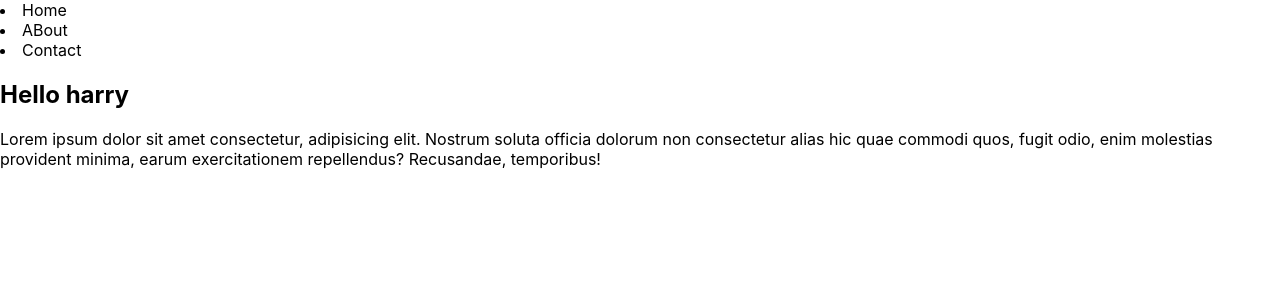
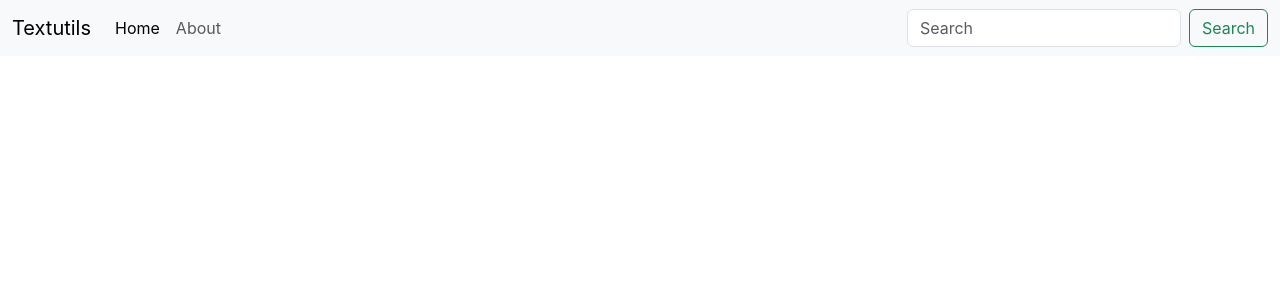
Before and after one commit to Lakshyack/ReactJS, a React (Create React App) app in the folder textutils/: page / in a window 1280 px wide. Shown: the top 300 px of the page. Built offline with nearby package versions, Linux system fonts and the light colour scheme.

Commit message:
Concept of import and export in js

```diff
--- a/textutils/public/index.html
+++ b/textutils/public/index.html
@@ -25,6 +25,7 @@
       Learn how to configure a non-root public URL by running `npm run build`.
     -->
     <title>React App</title>
+    <link href="https://cdn.jsdelivr.net/npm/bootstrap@5.3.3/dist/css/bootstrap.min.css" rel="stylesheet" integrity="sha384-QWTKZyjpPEjISv5WaRU9OFeRpok6YctnYmDr5pNlyT2bRjXh0JMhjY6hW+ALEwIH" crossorigin="anonymous">
   </head>
   <body>
     <noscript>You need to enable JavaScript to run this app.</noscript>
@@ -39,5 +40,6 @@
       To begin the development, run `npm start` or `yarn start`.
       To create a production bundle, use `npm run build` or `yarn build`.
     -->
+    <script src="https://cdn.jsdelivr.net/npm/bootstrap@5.3.3/dist/js/bootstrap.bundle.min.js" integrity="sha384-YvpcrYf0tY3lHB60NNkmXc5s9fDVZLESaAA55NDzOxhy9GkcIdslK1eN7N6jIeHz" crossorigin="anonymous"></script>
   </body>
 </html>
--- a/textutils/src/App.js
+++ b/textutils/src/App.js
@@ -1,22 +1,33 @@
 
 import './App.css';
-let name = "harry";
+
 
 function App() {
   return (
     <>
-    <nav>
-      <li>Home</li>
-      <li>ABout</li>
-      <li>Contact</li>
-      <div className="container">
-        <h1>Hello {name}</h1>
-        {/* <img src={Logo} alt="" /> */}
-        <p>
-          Lorem ipsum dolor sit amet consectetur, adipisicing elit. Nostrum soluta officia dolorum non consectetur alias hic quae commodi quos, fugit odio, enim molestias provident minima, earum exercitationem repellendus? Recusandae, temporibus!
-        </p>
-      </div>
-    </nav>
+    <nav className="navbar navbar-expand-lg bg-body-tertiary">
+  <div className="container-fluid">
+    <a className="navbar-brand" href="/">Textutils</a>
+    <button className="navbar-toggler" type="button" data-bs-toggle="collapse" data-bs-target="#navbarSupportedContent" aria-controls="navbarSupportedContent" aria-expanded="false" aria-label="Toggle navigation">
+      <span className="navbar-toggler-icon"></span>
+    </button>
+    <div className="collapse navbar-collapse" id="navbarSupportedContent">
+      <ul className="navbar-nav me-auto mb-2 mb-lg-0">
+        <li className="nav-item">
+          <a className="nav-link active" aria-current="page" href="/">Home</a>
+        </li>
+        <li className="nav-item">
+          <a className="nav-link" href="/">About</a>
+        </li>
+
+      </ul>
+      <form className="d-flex" role="search">
+        <input className="form-control me-2" type="search" placeholder="Search" aria-label="Search"/>
+        <button className="btn btn-outline-success" type="submit">Search</button>
+      </form>
+    </div>
+  </div>
+</nav>
     </>
   );
 }
```
Also changed, not shown: 2 other files (tests, documents, lock files or other folders).
